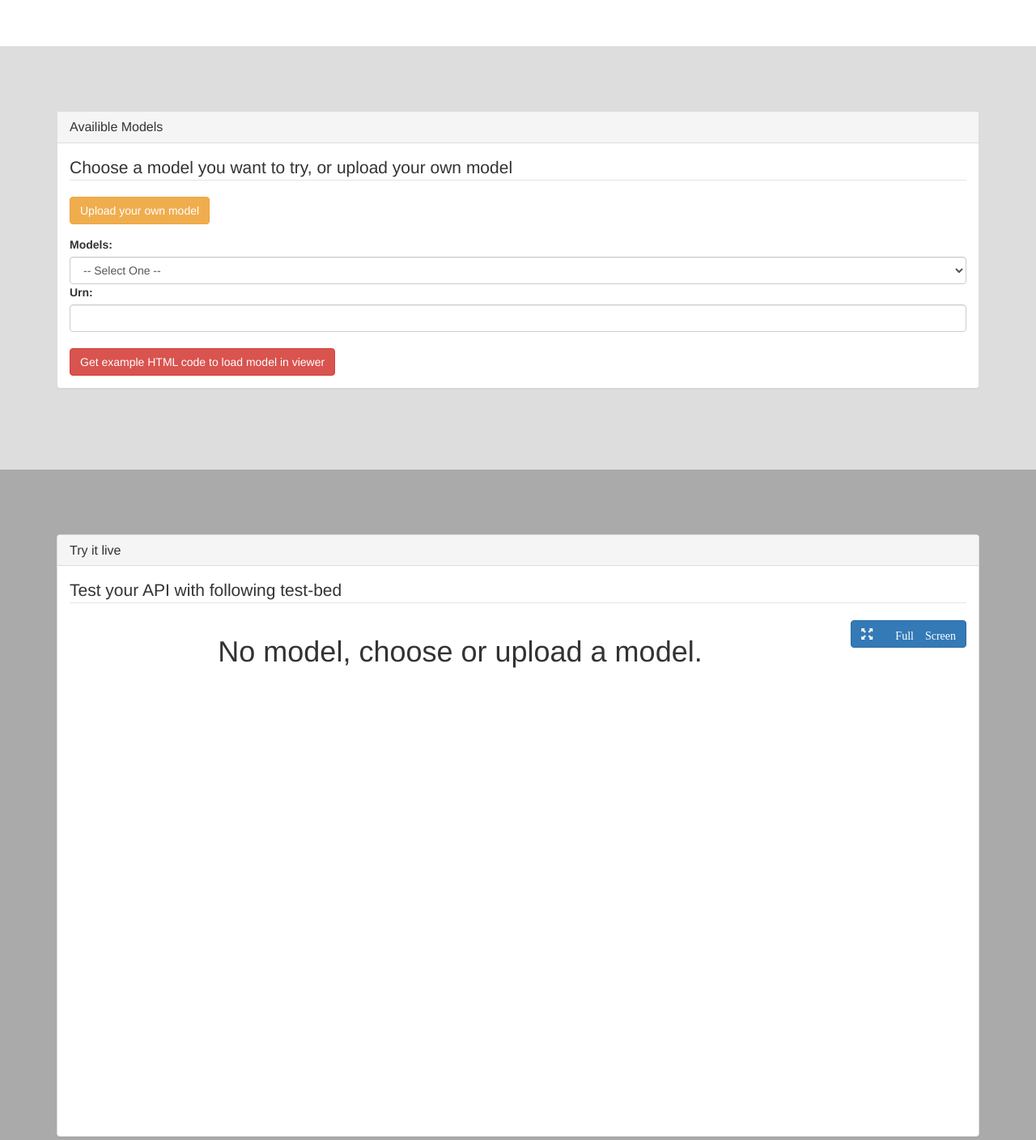
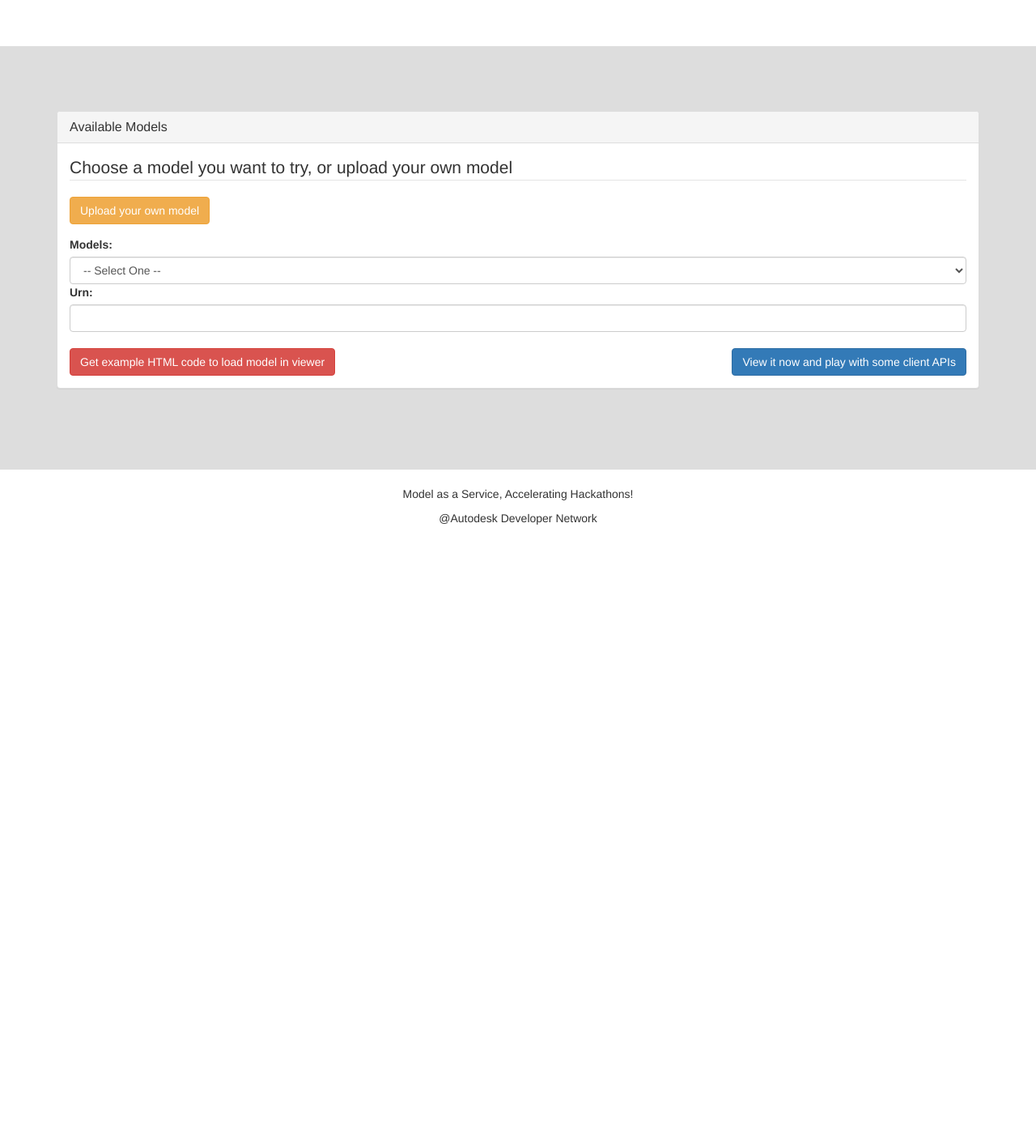
Before and after one commit to Autodesk-Forge/viewer-nodejs-model.as.a.service, a website: page www/views/models/index.html in a window 1280 px wide. Shown: the part 192-1600 px from the top of the page at 81% size. After the commit the page ends 892 px from the top, so only its background shows below. Drawn offline with nearby package versions, Linux system fonts and the light colour scheme; files that its build step writes are made by us from their sources; a script that the page names is missing; files whose address does not match are found by name.

Commit message:
updated version number to 1.2.23

```diff
--- a/www/views/models/index.html
+++ b/www/views/models/index.html
@@ -65,7 +65,7 @@
 			<div class="container">
 				<div class="panel panel-default">
 					<div class="panel-heading">
-						<h3 class="panel-title">Availible Models</h3>
+						<h3 class="panel-title">Available Models</h3>
 					</div>
 					<div class="panel-body">
 
@@ -137,6 +137,8 @@
 
 
 									<a class="btn btn-danger" id='btnGetEmbededingcode' data-toggle="modal" href='#modal-embeddingCode'>Get example HTML code to load model in viewer</a>
+									<a class="btn btn-primary pull-right" id="btnFullscreen">View it now and play with some client APIs</a>
+
 									<div class="modal fade" id="modal-embeddingCode">
 										<div class="modal-dialog">
 											<div class="modal-content">
@@ -149,7 +151,8 @@
 													<ul>
 														<li>You need a web server to run your web page, the URL running the web page should be similar like http://hostname/yourpage.html, instead of file:///foldename/yourpage.html</li>
 														<li>Double check to make sure the urn is correct in following code snippet. It starts with 'urn:'</li>
-														<li>Clear the cache of your browser or run in incognito window if you see 'no Access-Control-Allow-Origin header' issue.</li>
+
+														<li><b>Clear the cache of your browser or run in incognito window if you see 'no Access-Control-Allow-Origin header' issue.</b></li>
 													</ul>
 
 
@@ -162,8 +165,8 @@
     &lt;!-- jquery --&gt;
     &lt;script src=&quot;https://code.jquery.com/jquery-2.1.2.min.js&quot;&gt;&lt;/script&gt;
  &lt;!-- Viewer --&gt;
-    &lt;link type=&quot;text/css&quot; rel=&quot;stylesheet&quot; href=&quot;https://developer.api.autodesk.com/viewingservice/v1/viewers/style.css&quot;/&gt;
-    &lt;script src=&quot;https://developer.api.autodesk.com/viewingservice/v1/viewers/viewer3D.min.js&quot;&gt;&lt;/script&gt;
+    &lt;link type=&quot;text/css&quot; rel=&quot;stylesheet&quot; href=&quot;https://developer.api.autodesk.com/viewingservice/v1/viewers/style.css?v=v1.2.23&quot;/&gt;
+    &lt;script src=&quot;https://developer.api.autodesk.com/viewingservice/v1/viewers/viewer3D.min.js?v=v1.2.23&quot;&gt;&lt;/script&gt;
     &lt;script src=&quot;https://rawgit.com/Developer-Autodesk/library-javascript-view.and.data.api/master/js/Autodesk.ADN.Toolkit.Viewer.js&quot;&gt;&lt;/script&gt;
     &lt;script&gt;
     //global variable
@@ -221,24 +224,8 @@ var urn = &#39;urn:dXJuOmFkc2sub2JqZWN0czpvcy5vYmplY3Q6YWRuLTE3LjA3LjIwMTQtMTAuN
 										</div>
 
 								</section>
-								<section id="section-testbed" class="scrollblock block-testbed">
-									<div class="container">
-										<div class="panel panel-default">
-											<div class="panel-heading">
-												<h3 class="panel-title">Try it live</h3>
-											</div>
-											<div class="panel-body">
-												<legend>Test your API with following test-bed</legend>
-												<button class="btn btn-primary glyphicon glyphicon-fullscreen pull-right" id="btnFullscreen">&nbsp Full Screen</button>
-												<!-- 16:9 aspect ratio -->
-												<div class="embed-responsive embed-responsive-16by9">
-													<iframe src="empty.html" class="embed-responsive-item" style="width:100%;height:300px;boarder:0px;pandding:0px;" frameborder="0" boarder="0" padding="0" id="iframeTestbed" name='iframeTestbed'></iframe>
-												</div>
-											</div>
-										</div>
 
-									</div>
-								</section>
+
 								<br/>
 								<div align="center">
 									<footer style="text-align:center">
```
Also changed, not shown: www/views/models/TestViewerApiLive.html (+2 -2 lines).
